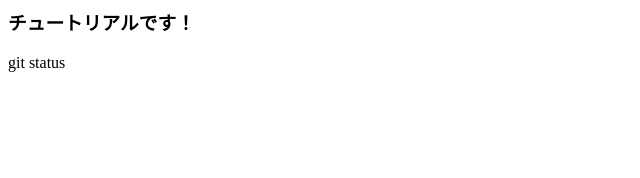
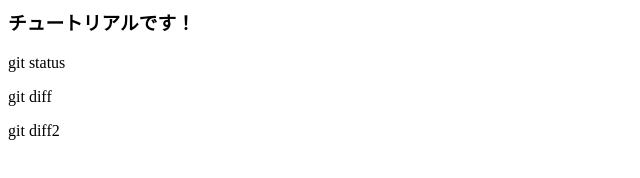
Before and after one commit to SHO2424/git_tutorial, a plain HTML site: page index.html in a window 1280 px wide. Shown: the whole page, without its empty margins (0-640 px from the left). Drawn offline with Linux system fonts and the light colour scheme.

Commit message:
<git diffを追記>

```diff
--- a/index.html
+++ b/index.html
@@ -1,2 +1,4 @@
 <h3>チュートリアルです！</h3>
 <p>git status</p>
+<p>git diff</p>
+<p>git diff2</p>
```
